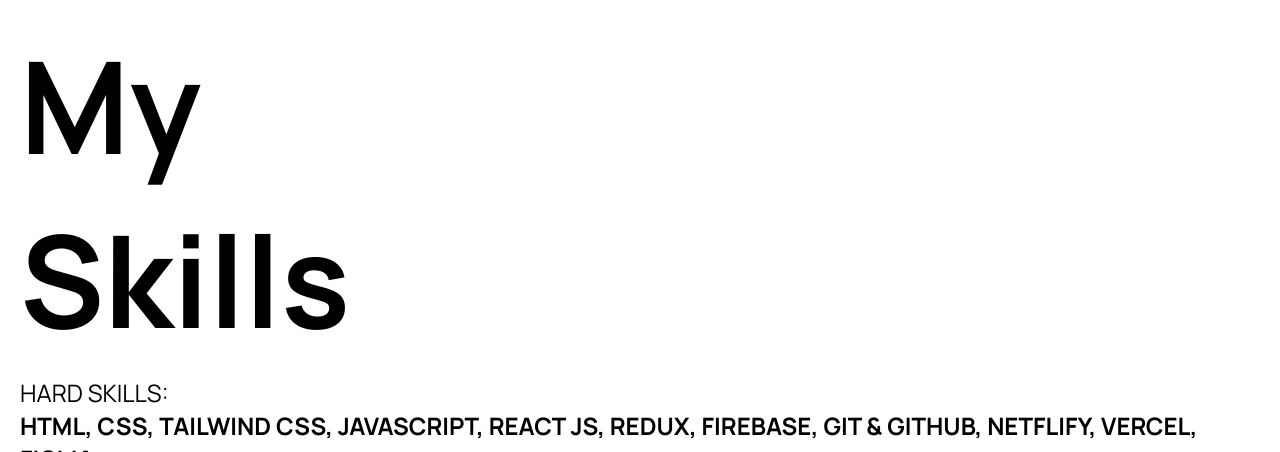
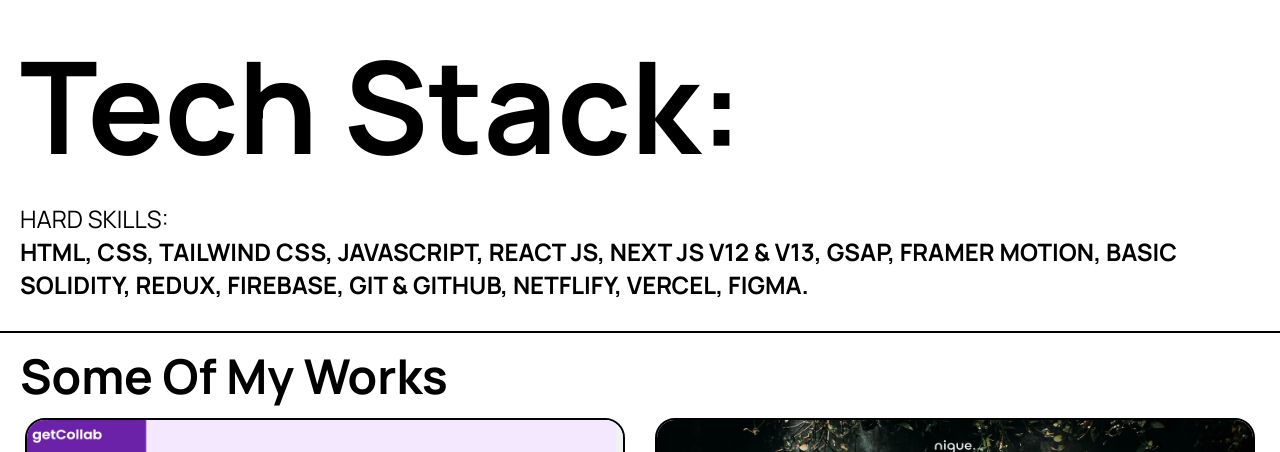
Before and after one commit to Basit46/basit-folio, a plain HTML site: page index.html in a window 1280 px wide. Shown: the part 2348-2800 px from the top of the page. Drawn offline with Linux system fonts and the light colour scheme.

Commit message:
Added changes

```diff
--- a/index.html
+++ b/index.html
@@ -13,7 +13,7 @@
       <div class="logo">H</div>
       <ul>
         <li><a href="#home">Home</a></li>
-        <li><a href="#about">Skills</a></li>
+        <li><a href="#about">Stack</a></li>
         <li><a href="#projects">Projects</a></li>
         <li><a style="color: white" href="#contact">Contact</a></li>
       </ul>
@@ -88,21 +88,13 @@
     </div>
 
     <div id="about" class="about">
-      <h1>
-        My<br />
-        Skills
-      </h1>
+      <h1>Tech Stack:</h1>
       <p class="list">
         HARD SKILLS:
         <span
-          >HTML, CSS, TAILWIND CSS, JAVASCRIPT, REACT JS, REDUX, FIREBASE, GIT &
-          GITHUB, NETFLIFY, VERCEL, FIGMA.
-        </span>
-      </p>
-      <p class="list">
-        SOFT SKILLS:
-        <span
-          >PUNCTUALITY, HARDWORKING, INNOVATIVATION, FOLLOWING, COMMUNICATION.
+          >HTML, CSS, TAILWIND CSS, JAVASCRIPT, REACT JS, NEXT JS V12 & V13,
+          GSAP, FRAMER MOTION, BASIC SOLIDITY, REDUX, FIREBASE, GIT & GITHUB,
+          NETFLIFY, VERCEL, FIGMA.
         </span>
       </p>
     </div>
```
